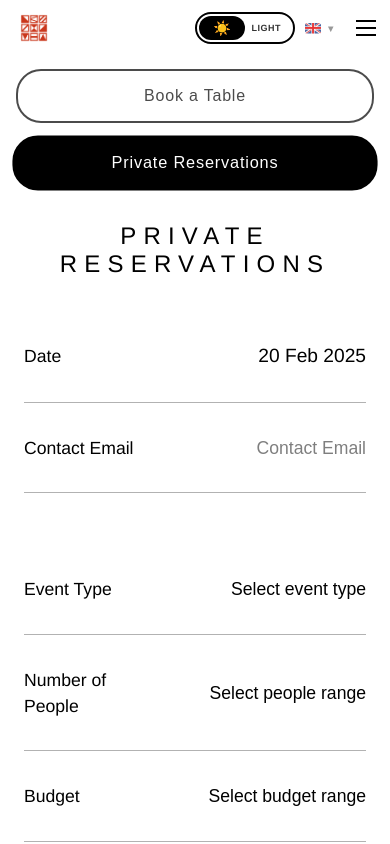
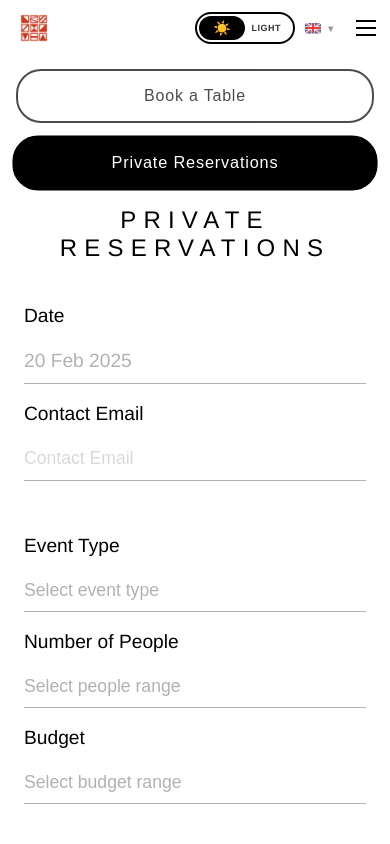
Before and after one commit to Smiljanic19A/tanin, a Vue app: page /reservations in a window 390 px wide. Both pictures are taken after a click on the button "Private Reservations". Shown: the top 844 px of the page. Built offline with nearby package versions, Linux system fonts and the light colour scheme; a web font is replaced by a local one.

Commit message:
Refactor ReservationsView to improve the layout of the private reservation form. Organize form fields into rows for better usability, and enhance styles for responsiveness across devices. Update class structures for a more consistent design.

```diff
--- a/src/views/ReservationsView.vue
+++ b/src/views/ReservationsView.vue
@@ -118,7 +118,7 @@
                       <span :key="currentLanguage + 'reservations.bookingForm.date'">{{ $t('reservations.bookingForm.date') }}</span>
                     </transition>
                   </label>
-                  <div class="date-input-container" @click="showDatePicker = true">
+                  <div class="date-input-container-private" @click="showDatePicker = true">
                     <span class="date-display">{{ formatPrivateDisplayDate }}</span>
                   </div>
                 </div>
@@ -478,7 +478,6 @@ export default {
   align-items: center;
   height: 100vh;
   background-color: var(--bg-color);
-  max-width: 600px;
   margin: 0 auto;
   margin-top: 22px;
 }
@@ -504,6 +503,7 @@ export default {
   margin-bottom: 2rem;
   width: 100%;
   border-bottom: 2px solid var(--text-color);
+  max-width: 600px;
 }
 
 .tab-button {
@@ -550,7 +550,6 @@ export default {
   font-size: 2rem;
   font-weight: 400;
   letter-spacing: 0.3em;
-  margin-bottom: 3rem;
   color: var(--text-color);
 }
 
@@ -593,7 +592,7 @@ export default {
   align-items: center;
 }
 
-.date-input-container {
+.date-input-container, .date-input-container-private {
   display: flex;
   justify-content: flex-end;
   align-items: center;
@@ -603,6 +602,15 @@ export default {
   transition: all 0.3s ease;
   background-color: transparent;
   flex: 2;
+}
+
+.date-input-container-private {
+  display: flex;
+  justify-content: flex-start;
+  align-items: center;
+  cursor: pointer;
+  transition: all 0.3s ease;
+  background-color: transparent;
 }
 
 .form-group:hover::after {
@@ -773,21 +781,67 @@ export default {
 .private-form {
   max-width: 800px;
   width: 100%;
+  gap: 0rem;
 }
 
 .form-row {
   display: flex;
   gap: 3rem;
   width: 100%;
-  margin-bottom: 2rem;
+  margin-bottom: 1rem;
 }
 
 .form-group-half {
   flex: 1;
+  min-width: 0;
 }
 
 .form-group-third {
   flex: 1;
+  min-width: 0;
+}
+
+/* Fix form elements in rows */
+.form-row .form-group {
+  display: flex;
+  flex-direction: column;
+  align-items: flex-start;
+  padding: 0.5rem 0;
+}
+
+.form-row .form-group label {
+  font-size: 1.2rem;
+  margin-bottom: 0.5rem;
+  text-align: left;
+  width: 100%;
+}
+
+.form-row .text-input,
+.form-row .time-select,
+.form-row .date-input-container-private {
+  width: 100%;
+  text-align: left;
+  padding: 0.5rem 0;
+  border-bottom: 1px solid var(--text-color);
+  opacity: 0.3;
+}
+
+.form-row .text-input:focus,
+.form-row .time-select:focus,
+.form-row .date-input-container-private:hover {
+  border-bottom-color: #ca371c;
+  opacity: 0.8;
+}
+
+/* Remove the original form-group bottom border for row elements */
+.form-row .form-group::after {
+  display: none;
+}
+
+/* Fix date display alignment */
+.form-row .date-display {
+  color: var(--text-color);
+  font-size: 1.2rem;
 }
 
 .coming-soon {
@@ -1072,8 +1126,6 @@ export default {
     color: var(--text-color);
     text-shadow: none;
     font-size: 1.8rem;
-    margin-bottom: 1rem;
-    margin-top: 1rem;
   }
 
   .booking-form {
```
